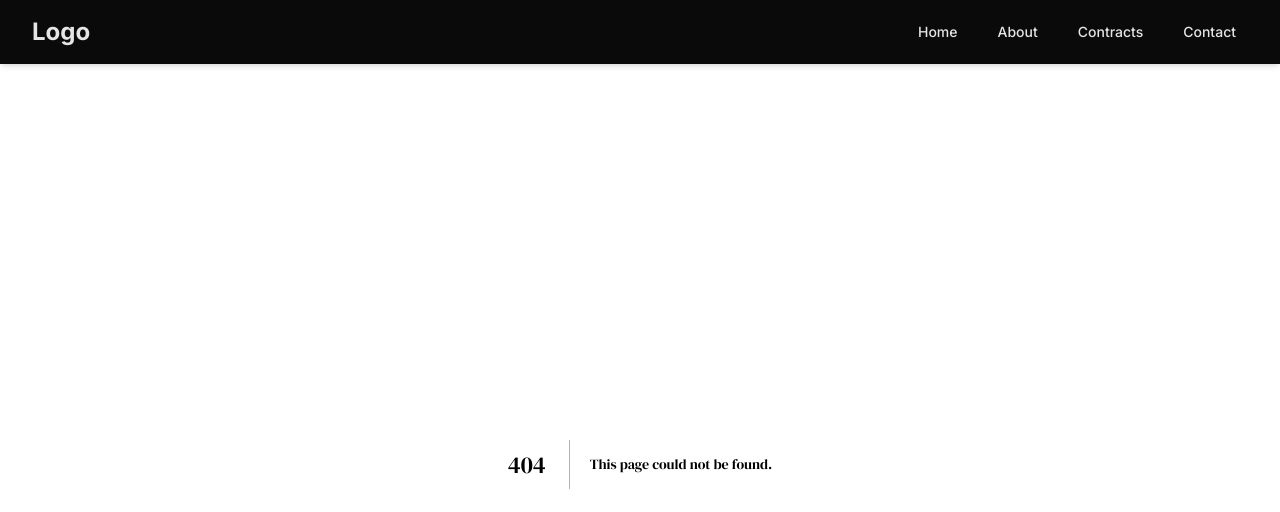
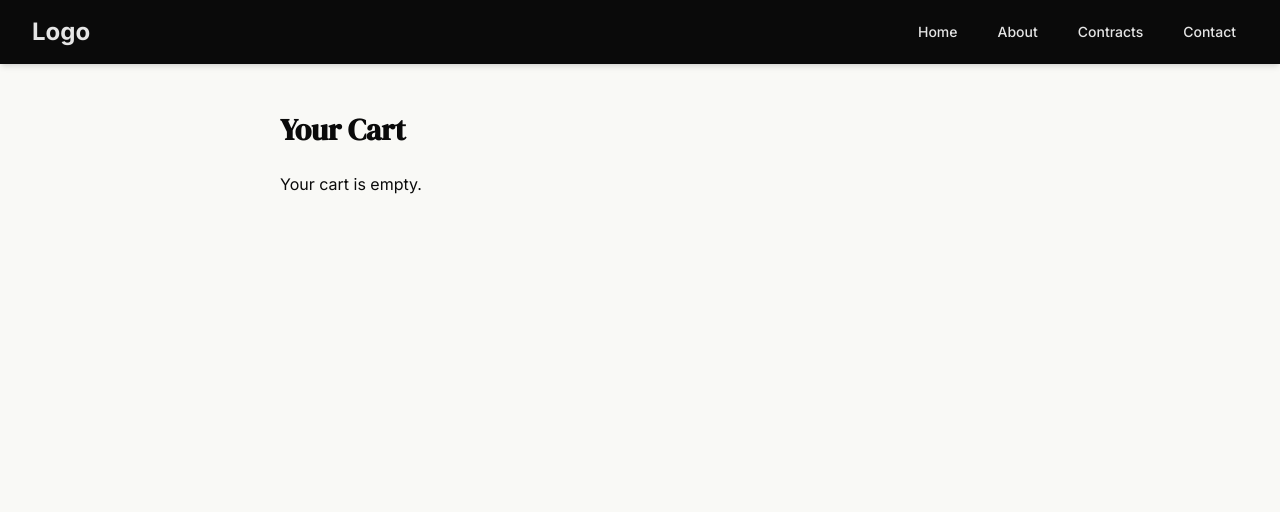
Before and after one commit to stefangrobler155/lflaw, a Next.js app: page /cart in a window 1280 px wide. Before the commit this address had no page. Shown: the top 512 px of the page. Built offline with nearby package versions, Linux system fonts and the light colour scheme.

Commit message:
Implement cart functionality: add CartContext, CartPage, AddToCartOrDownload, and CartIcon components; update Navbar to include CartIcon

```diff
--- /dev/null
+++ b/src/app/cart/page.tsx
@@ -0,0 +1,54 @@
+"use client";
+
+import { useCart } from "@/context/CartContext";
+import Link from "next/link";
+
+export default function CartPage() {
+  const { items, removeFromCart, clearCart } = useCart();
+
+  const total = items.reduce(
+    (sum, item) => sum + Number(item.product.price) * item.quantity,
+    0
+  );
+
+  return (
+    <main className="max-w-3xl mx-auto px-6 py-12">
+      <h1 className="text-3xl font-bold mb-6">Your Cart</h1>
+
+      {items.length === 0 ? (
+        <p>Your cart is empty.</p>
+      ) : (
+        <>
+          <ul className="space-y-4 mb-6">
+            {items.map((item) => (
+              <li key={item.product.id} className="flex justify-between items-center border-b py-2">
+                <div>
+                  <p className="font-medium">{item.product.name}</p>
+                  <p className="text-sm text-gray-500">Qty: {item.quantity}</p>
+                </div>
+                <div className="flex items-center gap-4">
+                  <p>R{Number(item.product.price) * item.quantity}</p>
+                  <button
+                    onClick={() => removeFromCart(item.product.id)}
+                    className="text-sm text-red-600 hover:underline"
+                  >
+                    Remove
+                  </button>
+                </div>
+              </li>
+            ))}
+          </ul>
+
+          <div className="mb-6 text-right font-bold">Total: R{total.toFixed(2)}</div>
+
+          <Link
+            href="https://lf.sfgweb.co.za/checkout"
+            className="bg-black text-white px-5 py-3 rounded hover:bg-gray-800 transition"
+          >
+            Proceed to Checkout
+          </Link>
+        </>
+      )}
+    </main>
+  );
+}
--- a/src/app/contracts/contract/[slug]/page.tsx
+++ b/src/app/contracts/contract/[slug]/page.tsx
@@ -5,6 +5,7 @@ import { Product } from "@/lib/types";
 import { notFound } from "next/navigation";
 import Link from "next/link";
 import { Metadata } from "next";
+import AddToCartOrDownload from "@/components/AddToCartOrDownload";
 
 export async function generateMetadata({
   params,
@@ -38,14 +39,10 @@ export const segmentConfig = {
   dynamic: "force-dynamic",
 };
 
-export default async function ContractDetailPage({
-// Must await params remember
-params,
-}: {
-  params: Promise<{ slug: string }>;
-}) {
-  const { slug } = await params;
+export default async function ContractDetailPage({params,}: { params: Promise<{ slug: string }>; }) {
+  const { slug } = await params; //Await params
   const product: Product | null = await fetchProductBySlug(slug);
+
 
   if (!product) return notFound();
 
@@ -78,9 +75,7 @@ params,
         <p className="text-gray-500 text-sm">R{product.price}</p>
 
         <div className="flex gap-4 mt-4">
-          <button className="bg-black text-white px-5 py-2 rounded hover:bg-gray-800 transition">
-            Add to Cart
-          </button>
+          <AddToCartOrDownload product={product} />
           <Link
             href="/contracts"
             className="px-5 py-2 border border-gray-500 rounded hover:bg-gray-100 transition"
--- a/src/app/layout.tsx
+++ b/src/app/layout.tsx
@@ -2,7 +2,7 @@ import Navbar from "@/components/Navbar";
 import "./globals.css";
 import type { Metadata } from "next";
 import { DM_Serif_Display, Inter, Montserrat } from "next/font/google";
-
+import { CartProvider } from "@/context/CartContext";
 
 const headingFont = DM_Serif_Display({
   weight: "400",
@@ -36,8 +36,11 @@ export default function RootLayout({
   return (
     <html lang="en">
       <body className={`${headingFont.variable} ${bodyFont.variable} ${accentFont.variable} antialiased`}>
-        <Navbar />
-        {children}
+
+        <CartProvider>
+          <Navbar />
+          {children}
+        </CartProvider>
       </body>
     </html>
   );
--- /dev/null
+++ b/src/components/AddToCartOrDownload.tsx
@@ -0,0 +1,34 @@
+"use client";
+
+import { Product } from "@/lib/types";
+import { useCart } from "@/context/CartContext";
+
+export default function AddToCartOrDownload({ product }: { product: Product }) {
+  const { addToCart } = useCart();
+  const isFree = Number(product.price) === 0;
+  const downloadUrl = product.downloads?.[0]?.file;
+
+  if (isFree && downloadUrl) {
+    return (
+      <a
+        href={downloadUrl}
+        download
+        className="bg-green-600 text-white px-5 py-2 rounded cursor-pointer hover:bg-green-700 transition"
+      >
+        Download Now
+      </a>
+    );
+  }
+
+  return (
+    <button
+      onClick={() =>{
+        console.log("Adding to cart:", product);
+        addToCart(product)
+      }}
+      className="bg-black text-white px-5 py-2 rounded hover:bg-gray-800 transition cursor-pointer"
+    >
+      Add to Cart
+    </button>
+  );
+}
--- /dev/null
+++ b/src/components/CartIcon.tsx
@@ -0,0 +1,22 @@
+"use client";
+
+import Link from "next/link";
+import { useCart } from "@/context/CartContext";
+import { FaShoppingCart } from "react-icons/fa";
+
+export default function CartIcon() {
+  const { items } = useCart();
+
+  const totalItems = items.reduce((sum, item) => sum + item.quantity, 0);
+
+  if (totalItems === 0) return null;
+
+  return (
+    <Link href="/cart" className="relative inline-block">
+      <FaShoppingCart size={24} className="text-white" />
+      <span className="absolute -top-2 -right-2 text-xs bg-red-600 text-white rounded-full px-1.5 py-0.5">
+        {totalItems}
+      </span>
+    </Link>
+  );
+}
--- a/src/components/Navbar.tsx
+++ b/src/components/Navbar.tsx
@@ -2,6 +2,7 @@
 import { useState } from 'react';
 import Link from 'next/link';
 import { FaBars, FaTimes } from 'react-icons/fa';
+import CartIcon from "@/components/CartIcon";
 
 const Navbar = () => {
   const [isOpen, setIsOpen] = useState(false);
@@ -42,6 +43,7 @@ const Navbar = () => {
                 {item.name}
               </Link>
             ))}
+            <CartIcon />
           </div>
 
           {/* Mobile Menu Button */}
@@ -83,6 +85,7 @@ const Navbar = () => {
               {item.name}
             </Link>
           ))}
+          <CartIcon />
         </div>
       </div>
 
--- /dev/null
+++ b/src/context/CartContext.tsx
@@ -0,0 +1,69 @@
+"use client";
+
+import { createContext, useContext, useEffect, useState } from "react";
+import { Product } from "@/lib/types";
+
+export type CartItem = {
+  product: Product;
+  quantity: number;
+};
+
+const CartContext = createContext<{
+  items: CartItem[];
+  addToCart: (product: Product, quantity?: number) => void;
+  removeFromCart: (id: number) => void;
+  clearCart: () => void;
+} | undefined>(undefined);
+
+export function CartProvider({ children }: { children: React.ReactNode }) {
+  const [items, setItems] = useState<CartItem[]>([]);
+
+  // Load from localStorage
+  useEffect(() => {
+    const stored = localStorage.getItem("cart");
+    if (stored) {
+      try {
+        setItems(JSON.parse(stored));
+      } catch {
+        console.warn("Failed to parse cart data");
+      }
+    }
+  }, []);
+
+  // Save to localStorage
+  useEffect(() => {
+    localStorage.setItem("cart", JSON.stringify(items));
+  }, [items]);
+
+  const addToCart = (product: Product, quantity = 1) => {
+    setItems((prev) => {
+      const existing = prev.find((item) => item.product.id === product.id);
+      if (existing) {
+        return prev.map((item) =>
+          item.product.id === product.id
+            ? { ...item, quantity: item.quantity + quantity }
+            : item
+        );
+      }
+      return [...prev, { product, quantity }];
+    });
+  };
+
+  const removeFromCart = (id: number) => {
+    setItems((prev) => prev.filter((item) => item.product.id !== id));
+  };
+
+  const clearCart = () => setItems([]);
+
+  return (
+    <CartContext.Provider value={{ items, addToCart, removeFromCart, clearCart }}>
+      {children}
+    </CartContext.Provider>
+  );
+}
+
+export function useCart() {
+  const context = useContext(CartContext);
+  if (!context) throw new Error("useCart must be used inside <CartProvider>");
+  return context;
+}
--- a/src/lib/types.ts
+++ b/src/lib/types.ts
@@ -39,4 +39,9 @@ export type Product = {
   short_description: string;
   images: { src: string; alt?: string }[];
   categories: { id: number; name: string; slug: string }[];
+  downloads?: {
+    id: string;
+    name: string;
+    file: string;
+  }[];
 };
```
